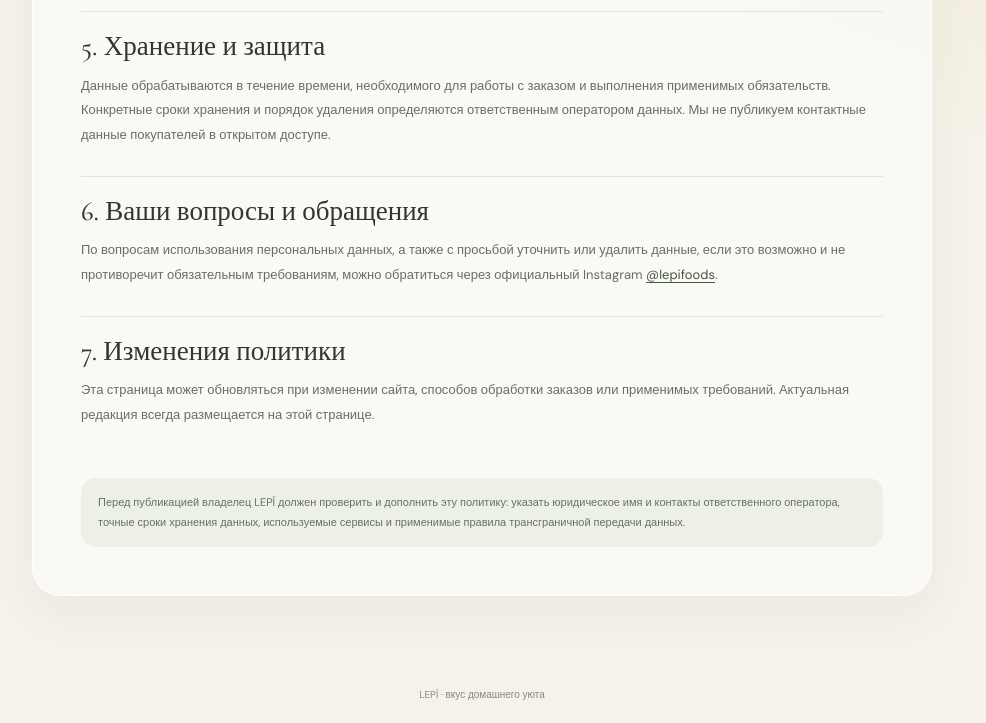
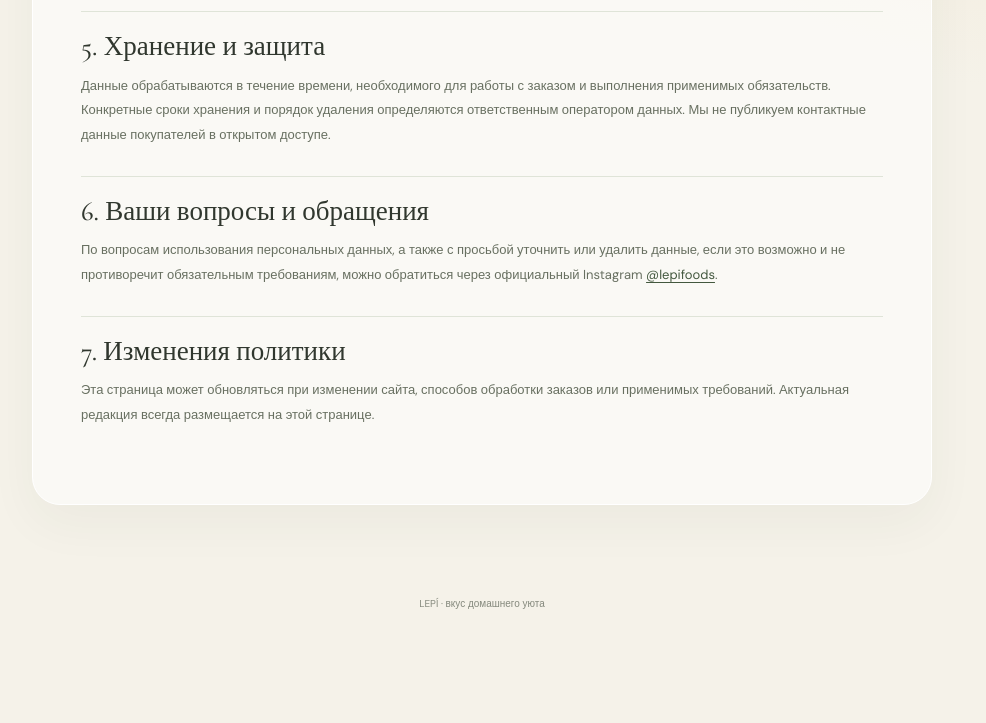
Before and after one commit to w8knh8kpfw-source/LEPIKATALOG, a website: page privacy.html in a window 1280 px wide. Shown: the part 1071-1794 px from the top of the page, without its empty margins (158-1144 px from the left). After the commit the page ends 1703 px from the top, so only its background shows below. Drawn offline with nearby package versions, Linux system fonts and the light colour scheme.

Commit message:
Remove internal editorial note from privacy page

```diff
--- a/privacy.html
+++ b/privacy.html
@@ -69,7 +69,7 @@ footer{text-align:center;padding:22px;color:var(--muted);font-size:10px}
 <h2>7. Изменения политики</h2>
 <p>Эта страница может обновляться при изменении сайта, способов обработки заказов или применимых требований. Актуальная редакция всегда размещается на этой странице.</p>
 </section>
-<div class="note">Перед публикацией владелец LEPÍ должен проверить и дополнить эту политику: указать юридическое имя и контакты ответственного оператора, точные сроки хранения данных, используемые сервисы и применимые правила трансграничной передачи данных.</div>
+
 </article>
 </main>
 <footer>LEPÍ · вкус домашнего уюта</footer>
```
